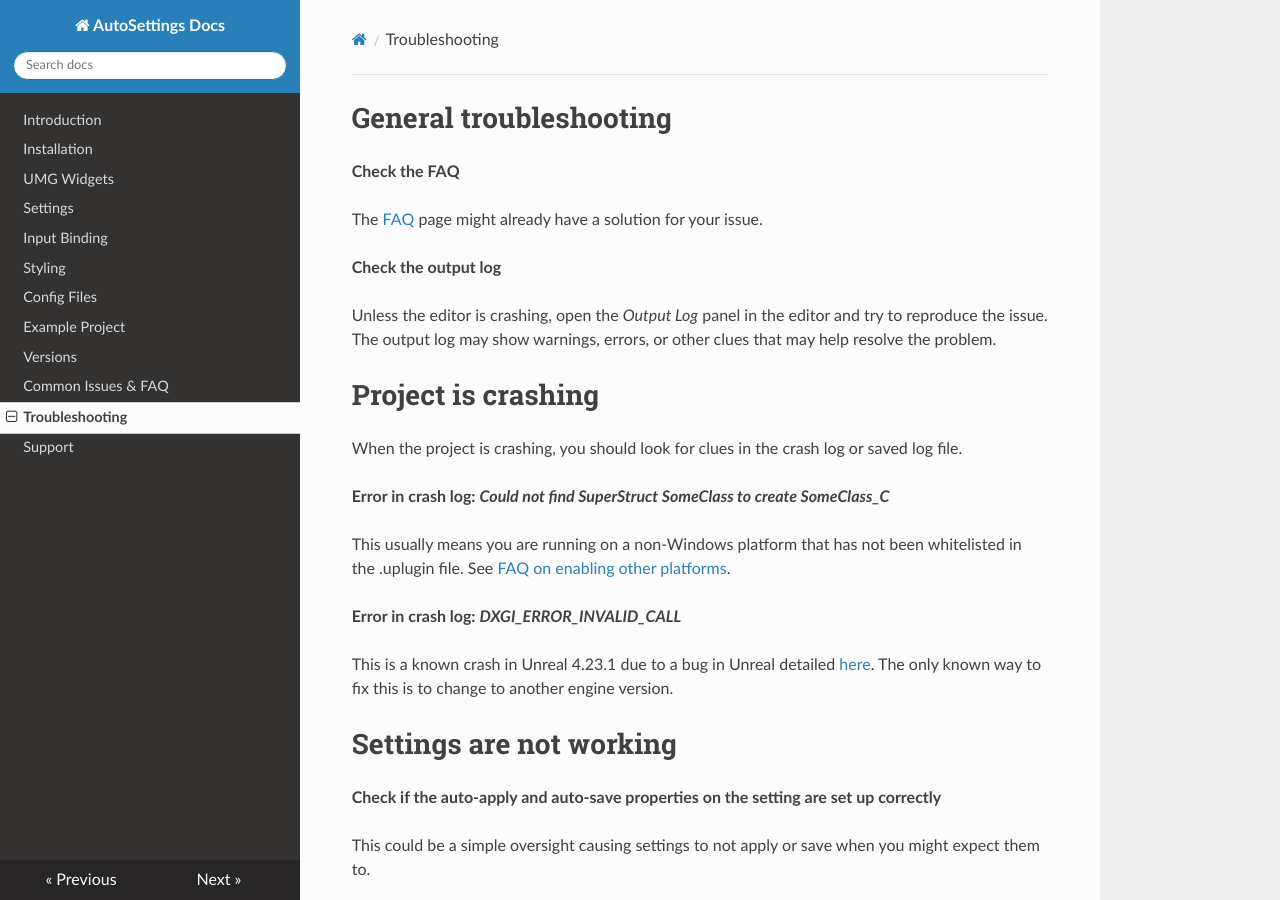
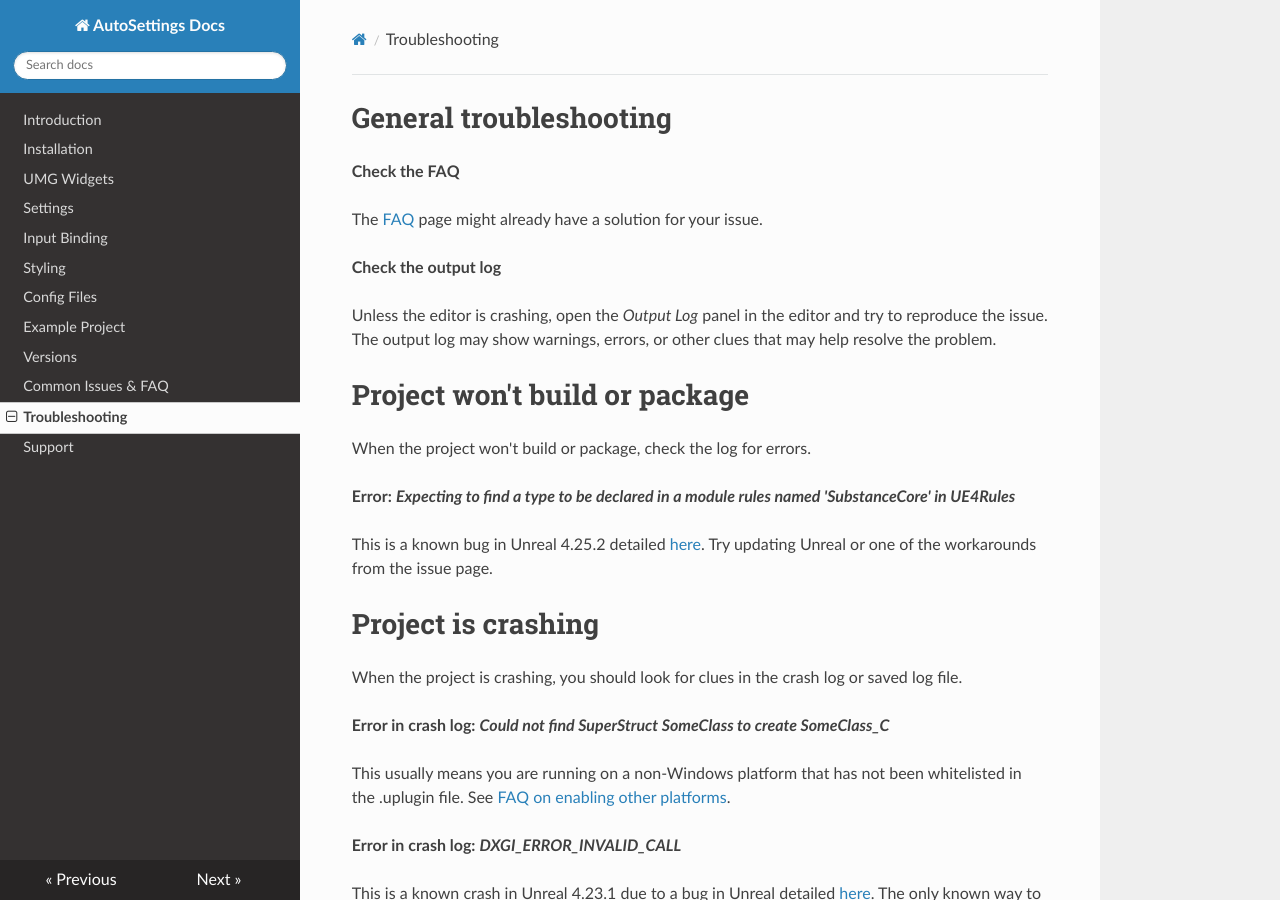
Before and after one commit to Acren/AutoSettings-Docs, an MkDocs documentation site: the page built from docs/troubleshooting.md, in a window 1280 px wide and 900 px high. Built offline with MkDocs 1.6.1, drawn with Linux system fonts in a browser that asks for light colours; nearby versions of some CDN libraries; old or Windows-style settings are respelled for this version of MkDocs.

Commit message:
Add troubleshooting section for 4.25.2 build error

```diff
--- a/docs/troubleshooting.md
+++ b/docs/troubleshooting.md
@@ -8,6 +8,15 @@ The [FAQ](/faq/) page might already have a solution for your issue.
 
 Unless the editor is crashing, open the *Output Log* panel in the editor and try to reproduce the issue.
 The output log may show warnings, errors, or other clues that may help resolve the problem.
+
+# Project won't build or package
+
+When the project won't build or package, check the log for errors.
+
+**Error:** ***Expecting to find a type to be declared in a module rules named 'SubstanceCore' in UE4Rules***
+
+This is a known bug in Unreal 4.25.2 detailed [here](https://issues.unrealengine.com/issue/UE-95865).
+Try updating Unreal or one of the workarounds from the issue page.
 
 # Project is crashing
 
```
